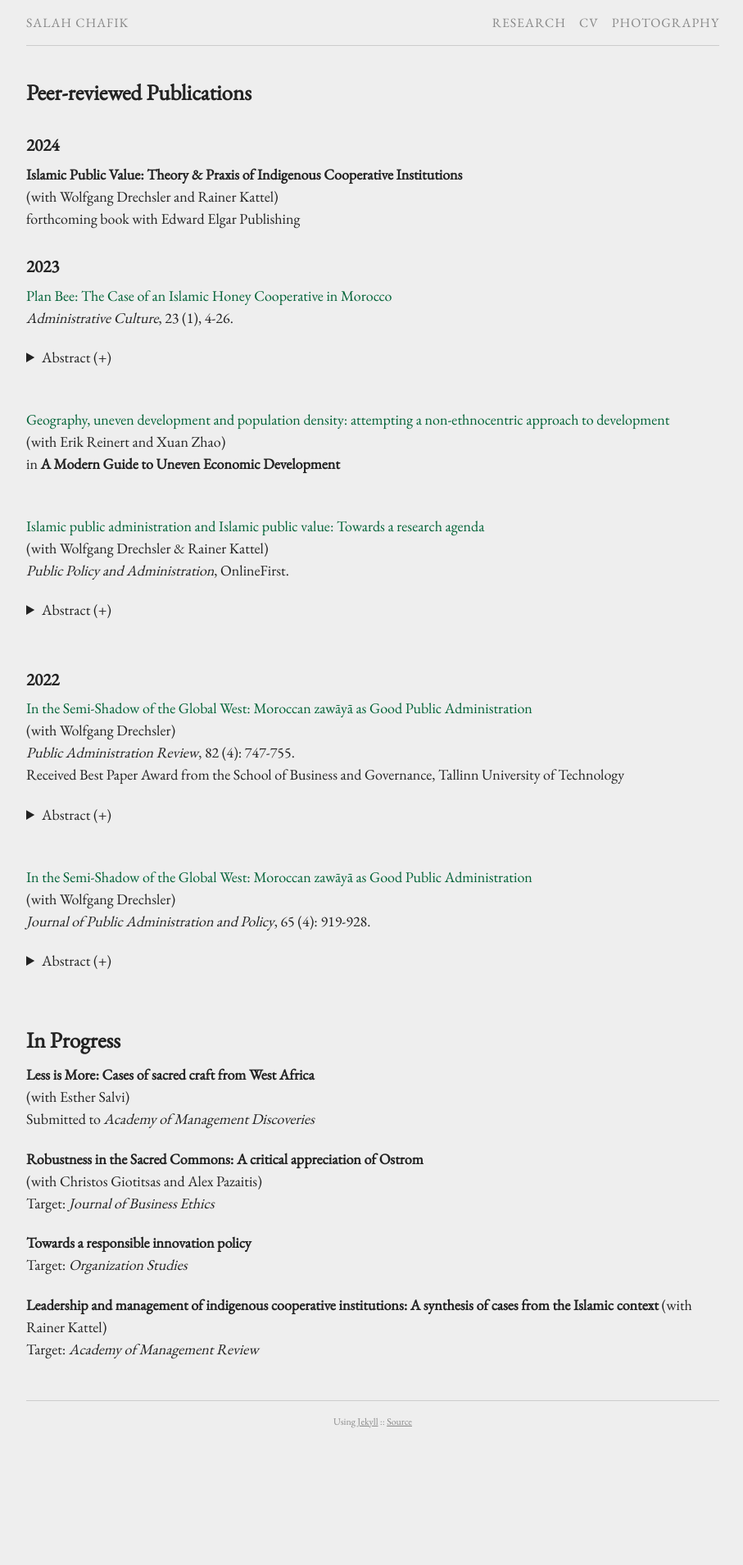
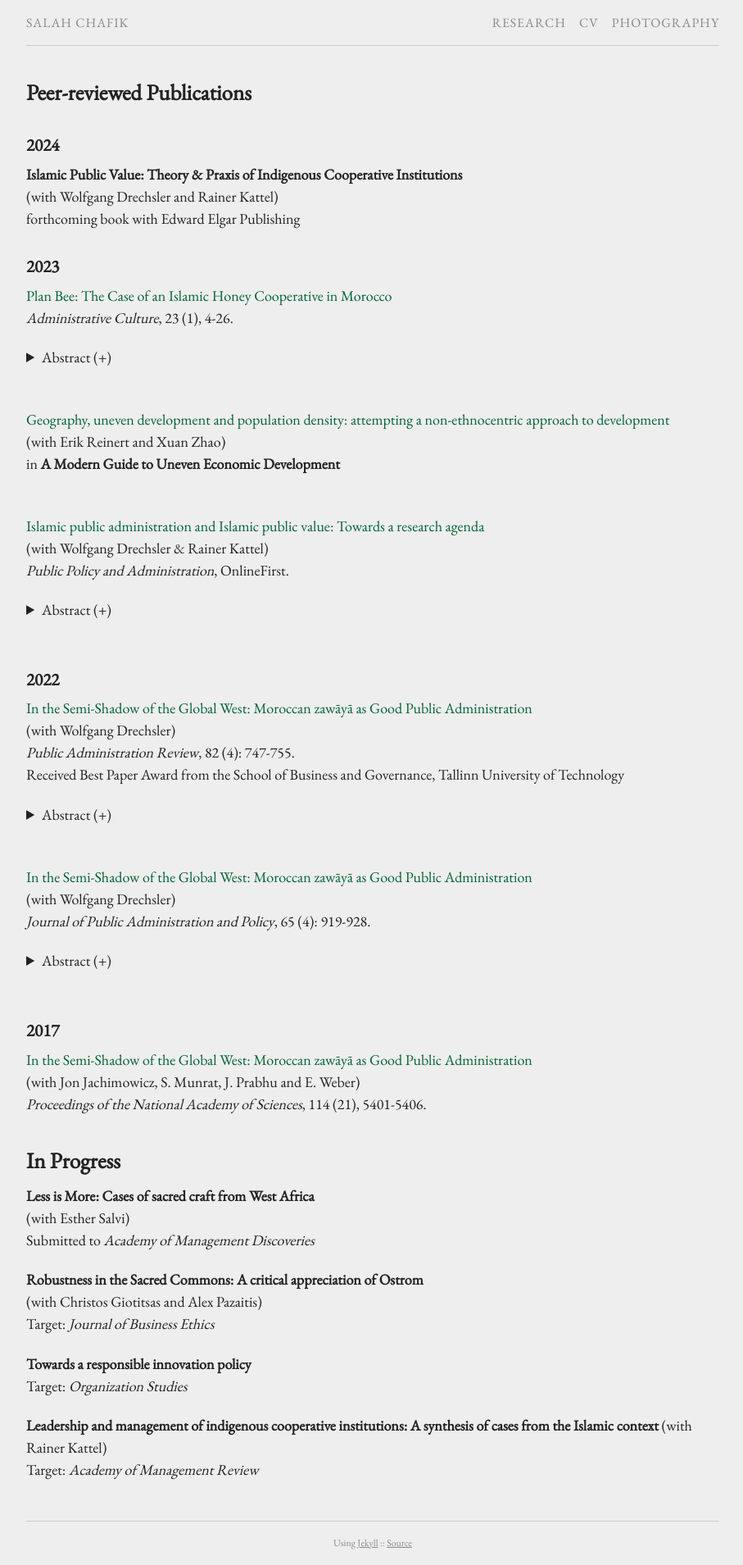
Before and after one commit to schafik/schafik.github.io, a Jekyll site: the page built from research.md, in a window 1280 px wide. Shown: the whole page at 82% size, without its empty margins (185-1092 px from the left). Built offline with Jekyll 4.4.1, drawn with Linux system fonts in a browser that asks for light colours; comment, search, counter and statistics services are not loaded; our own code applies the rules of GitHub Pages for plain Markdown files; before the commit the page ends 1762 px from its top, so only the background shows below that.

Commit message:
Update research.md

```diff
--- a/research.md
+++ b/research.md
@@ -64,6 +64,12 @@ permalink: /research/
    <p align="left"> The combination of theoretical principles and centuries-old, yet still functional, practices and institutions that together form the Islamic paradigm of public administration (PA) have customarily been absent from both academic literature and PA reform policies, not least in the NISPAcee region. With, e. g., the arrival of Peter’s *Administrative Traditions* last year, however, Islamic PA has now been positioned within the mainstream, that is, recognized as a legitimate, contextually relevant alternative to the global-Western paradigm. Accordingly, this article aims to further delineate the Islamic PA tradition by discussing its positionality and significance within Non-Western PA, surveying its normative principles, exploring a set of contemporary case studies in Turkey, Uzbekistan, and Morocco, and concluding with a broader reflection on the importance of contextuality and heterogeneity for good PA.<br></p> </blockquote>
    </details><br />
 
+### 2017
+[In the Semi‐Shadow of the Global West: Moroccan zawāyā as Good Public Administration](/f/Drechsler and Chafik - Theory and Practice.pdf)<br />
+  (with Jon Jachimowicz, S. Munrat, J. Prabhu and E. Weber)<br />
+  *Proceedings of the National Academy of Sciences*, 114 (21), 5401-5406.<br />
+
+
 ## In Progress
 
   **Less is More: Cases of sacred craft from West Africa**<br />
```
